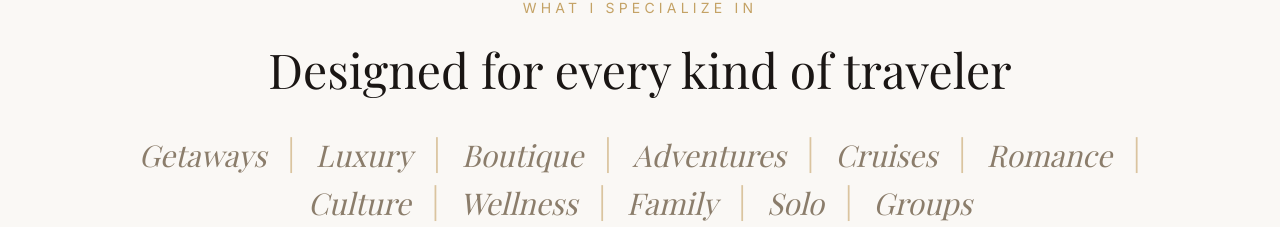
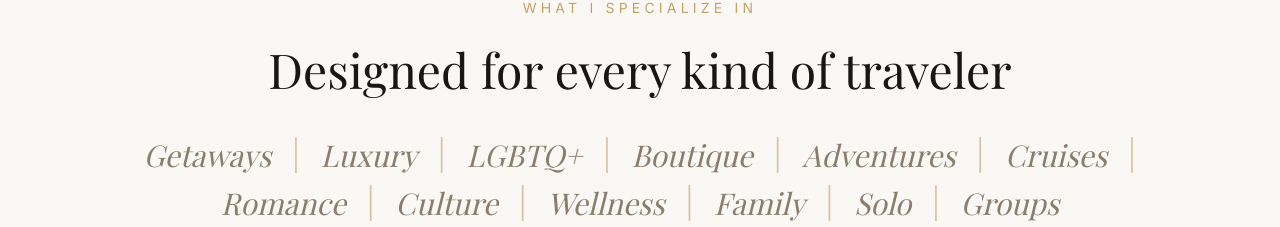
Before and after one commit to m-mantei31/wayline-travel, a React (Vite) app: page / in a window 1280 px wide. Shown: the part 3159-3386 px from the top of the page. Built offline with nearby package versions, Linux system fonts and the light colour scheme; a web font is replaced by a local one.

Commit message:
Add LGBTQ+ to specialties list

```diff
--- a/src/components/Specialties.jsx
+++ b/src/components/Specialties.jsx
@@ -3,6 +3,7 @@ import { motion } from 'framer-motion'
 const specialties = [
   'Getaways',
   'Luxury',
+  'LGBTQ+',
   'Boutique',
   'Adventures',
   'Cruises',
```
